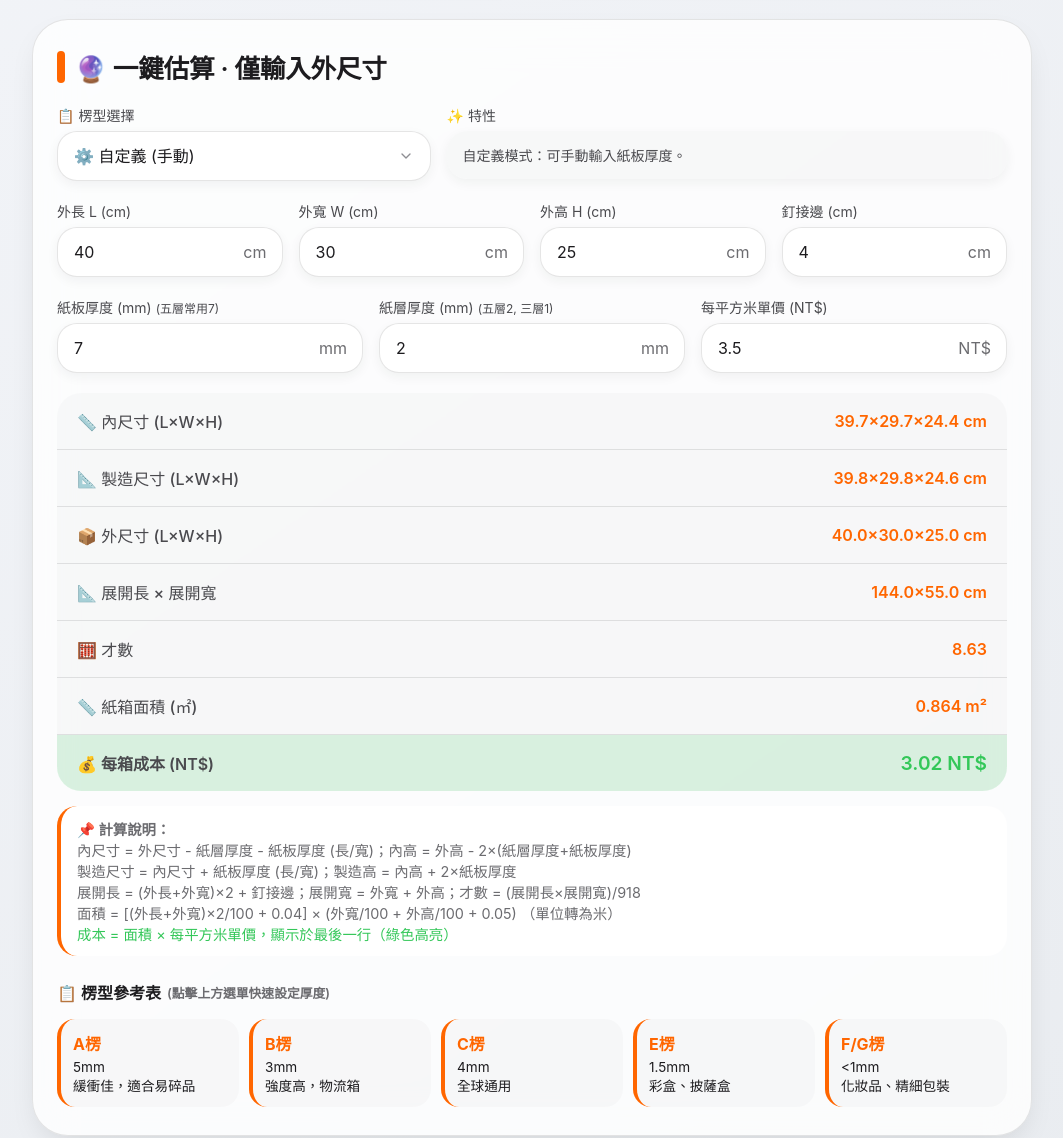
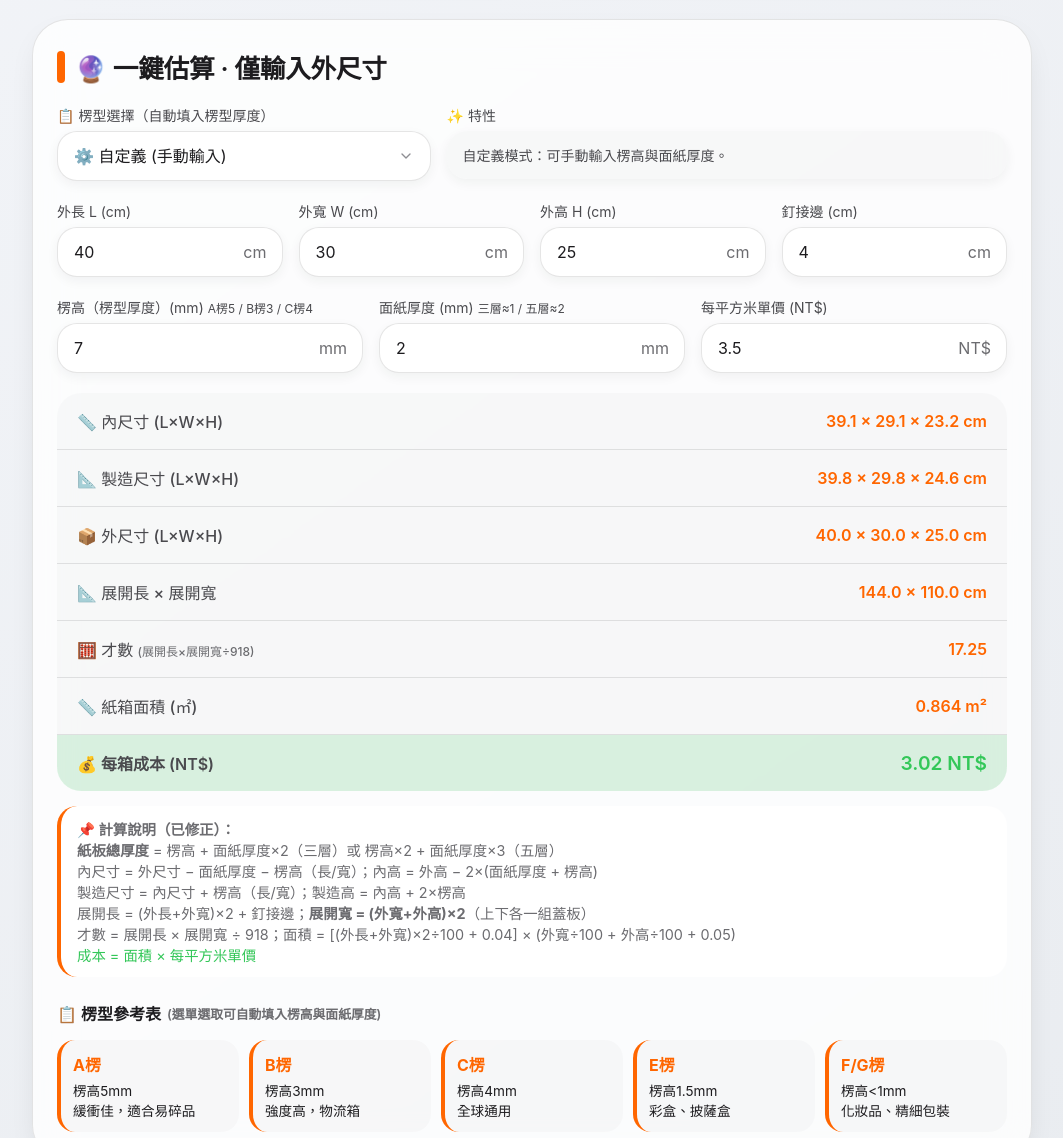
Before and after one commit to lanone100/cartontools, a plain HTML site: page index.html in a window 1280 px wide. Shown: the part 160-1298 px from the top of the page, without its empty margins (108-1171 px from the left). Drawn offline with Linux system fonts and the light colour scheme.

Commit message:
更新 index.html via EZPage

```diff
--- a/index.html
+++ b/index.html
@@ -112,9 +112,7 @@
             line-height: 1;
         }
 
-        .theme-toggle:hover {
-            transform: scale(1.02);
-        }
+        .theme-toggle:hover { transform: scale(1.02); }
 
         .tab-bar {
             display: flex;
@@ -197,9 +195,7 @@
             border-bottom: 1px solid var(--border-light);
             color: var(--text-secondary);
         }
-        tr:last-child td {
-            border-bottom: none;
-        }
+        tr:last-child td { border-bottom: none; }
         td:first-child {
             font-weight: 500;
             color: var(--text-primary);
@@ -232,18 +228,14 @@
             gap: 16px;
             margin-bottom: 20px;
         }
-        .input-group {
-            flex: 1 1 180px;
-        }
+        .input-group { flex: 1 1 180px; }
         .input-group label {
             display: block;
             font-size: 14px;
             margin-bottom: 6px;
             color: var(--text-secondary);
         }
-        .input-wrapper {
-            position: relative;
-        }
+        .input-wrapper { position: relative; }
         input, select {
             width: 100%;
             padding: 14px 16px;
@@ -291,9 +283,7 @@
             background: transparent;
             word-break: break-word;
         }
-        .result-table tr:last-child td {
-            border-bottom: none;
-        }
+        .result-table tr:last-child td { border-bottom: none; }
         .result-table td:first-child {
             font-weight: 500;
             color: var(--text-secondary);
@@ -344,11 +334,20 @@
             margin-bottom: 4px;
         }
 
-        .page {
-            display: none;
-        }
-        .page.active {
-            display: block;
+        .page { display: none; }
+        .page.active { display: block; }
+
+        /* Bug fix badge */
+        .badge {
+            display: inline-block;
+            background: var(--accent-green);
+            color: white;
+            font-size: 0.7rem;
+            font-weight: 700;
+            padding: 2px 8px;
+            border-radius: 20px;
+            vertical-align: middle;
+            margin-left: 6px;
         }
 
         @media (max-width: 600px) {
@@ -389,15 +388,15 @@
 
             <div class="input-row">
                 <div class="input-group" style="flex:2;">
-                    <label>📋 楞型選擇</label>
+                    <label>📋 楞型選擇（自動填入楞型厚度）</label>
                     <div class="input-wrapper">
                         <select id="fluteSelect">
-                            <option value="" selected>⚙️ 自定義 (手動)</option>
-                            <option value="5">A楞 (5mm) 緩衝佳</option>
-                            <option value="3">B楞 (3mm) 強度高</option>
-                            <option value="4">C楞 (4mm) 通用</option>
-                            <option value="1.5">E楞 (1.5mm) 彩盒</option>
-                            <option value="1">F/G楞 (<1mm) 精細</option>
+                            <option value="" selected>⚙️ 自定義 (手動輸入)</option>
+                            <option value="5|2">A楞 (5mm) 緩衝佳</option>
+                            <option value="3|1">B楞 (3mm) 強度高</option>
+                            <option value="4|1.5">C楞 (4mm) 通用</option>
+                            <option value="1.5|1">E楞 (1.5mm) 彩盒</option>
+                            <option value="1|0.5">F/G楞 (&lt;1mm) 精細</option>
                         </select>
                     </div>
                 </div>
@@ -412,34 +411,35 @@
             <div class="input-row">
                 <div class="input-group">
                     <label>外長 L (cm)</label>
-                    <div class="input-wrapper"><input type="number" id="outL" value="40" step="0.1"><span class="unit">cm</span></div>
+                    <div class="input-wrapper"><input type="number" id="outL" value="40" step="0.1" min="0"><span class="unit">cm</span></div>
                 </div>
                 <div class="input-group">
                     <label>外寬 W (cm)</label>
-                    <div class="input-wrapper"><input type="number" id="outW" value="30" step="0.1"><span class="unit">cm</span></div>
+                    <div class="input-wrapper"><input type="number" id="outW" value="30" step="0.1" min="0"><span class="unit">cm</span></div>
                 </div>
                 <div class="input-group">
                     <label>外高 H (cm)</label>
-                    <div class="input-wrapper"><input type="number" id="outH" value="25" step="0.1"><span class="unit">cm</span></div>
+                    <div class="input-wrapper"><input type="number" id="outH" value="25" step="0.1" min="0"><span class="unit">cm</span></div>
                 </div>
                 <div class="input-group">
                     <label>釘接邊 (cm)</label>
-                    <div class="input-wrapper"><input type="number" id="stitch" value="4" step="0.1"><span class="unit">cm</span></div>
+                    <div class="input-wrapper"><input type="number" id="stitch" value="4" step="0.1" min="0"><span class="unit">cm</span></div>
                 </div>
             </div>
 
             <div class="input-row">
                 <div class="input-group">
-                    <label>紙板厚度 (mm) <span style="font-size:12px;">(五層常用7)</span></label>
-                    <div class="input-wrapper"><input type="number" id="boardThick" value="7" step="0.1"><span class="unit">mm</span></div>
+                    <!-- BUG FIX: 楞型厚度（如A楞=5mm），改名更清楚 -->
+                    <label>楞高（楞型厚度）(mm) <span style="font-size:12px;">A楞5 / B楞3 / C楞4</span></label>
+                    <div class="input-wrapper"><input type="number" id="boardThick" value="7" step="0.1" min="0"><span class="unit">mm</span></div>
                 </div>
                 <div class="input-group">
-                    <label>紙層厚度 (mm) <span style="font-size:12px;">(五層2, 三層1)</span></label>
-                    <div class="input-wrapper"><input type="number" id="layerThick" value="2" step="0.1"><span class="unit">mm</span></div>
+                    <label>面紙厚度 (mm) <span style="font-size:12px;">三層≈1 / 五層≈2</span></label>
+                    <div class="input-wrapper"><input type="number" id="layerThick" value="2" step="0.1" min="0"><span class="unit">mm</span></div>
                 </div>
                 <div class="input-group">
                     <label>每平方米單價 (NT$)</label>
-                    <div class="input-wrapper"><input type="number" id="price" value="3.5" step="0.1"><span class="unit">NT$</span></div>
+                    <div class="input-wrapper"><input type="number" id="price" value="3.5" step="0.1" min="0"><span class="unit">NT$</span></div>
                 </div>
             </div>
 
@@ -448,31 +448,33 @@
                 <tr><td>📐 製造尺寸 (L×W×H)</td><td id="manuDim">--</td></tr>
                 <tr><td>📦 外尺寸 (L×W×H)</td><td id="outerDim">--</td></tr>
                 <tr><td>📐 展開長 × 展開寬</td><td id="flatDim">--</td></tr>
-                <tr><td>🧮 才數</td><td id="talentVal">--</td></tr>
+                <!-- BUG FIX: 才數公式改正，展開寬 = (W+H)×2 -->
+                <tr><td>🧮 才數 <span style="font-size:0.75rem;color:var(--text-tertiary);">(展開長×展開寬÷918)</span></td><td id="talentVal">--</td></tr>
                 <tr><td>📏 紙箱面積 (㎡)</td><td id="areaVal">--</td></tr>
                 <tr class="cost-row"><td>💰 每箱成本 (NT$)</td><td id="costVal">--</td></tr>
             </table>
 
             <div class="note">
-                <strong>📌 計算說明：</strong><br>
-                內尺寸 = 外尺寸 - 紙層厚度 - 紙板厚度 (長/寬)；內高 = 外高 - 2×(紙層厚度+紙板厚度)<br>
-                製造尺寸 = 內尺寸 + 紙板厚度 (長/寬)；製造高 = 內高 + 2×紙板厚度<br>
-                展開長 = (外長+外寬)×2 + 釘接邊；展開寬 = 外寬 + 外高；才數 = (展開長×展開寬)/918<br>
-                面積 = [(外長+外寬)×2/100 + 0.04] × (外寬/100 + 外高/100 + 0.05) （單位轉為米）<br>
-                <span style="color: var(--accent-green);">成本 = 面積 × 每平方米單價，顯示於最後一行（綠色高亮）</span>
+                <strong>📌 計算說明（已修正）：</strong><br>
+                <strong>紙板總厚度</strong> = 楞高 + 面紙厚度×2（三層）或 楞高×2 + 面紙厚度×3（五層）<br>
+                內尺寸 = 外尺寸 − 面紙厚度 − 楞高（長/寬）；內高 = 外高 − 2×(面紙厚度 + 楞高)<br>
+                製造尺寸 = 內尺寸 + 楞高（長/寬）；製造高 = 內高 + 2×楞高<br>
+                展開長 = (外長+外寬)×2 + 釘接邊；<strong>展開寬 = (外寬+外高)×2</strong>（上下各一組蓋板）<br>
+                才數 = 展開長 × 展開寬 ÷ 918；面積 = [(外長+外寬)×2÷100 + 0.04] × (外寬÷100 + 外高÷100 + 0.05)<br>
+                <span style="color: var(--accent-green);">成本 = 面積 × 每平方米單價</span>
             </div>
 
             <div style="margin-top:24px;">
                 <div style="font-weight:600; margin-bottom:12px; display:flex; align-items:center; gap:6px;">
                     <span>📋 楞型參考表</span>
-                    <span style="font-size:0.8rem; color:var(--text-tertiary);">(點擊上方選單快速設定厚度)</span>
+                    <span style="font-size:0.8rem; color:var(--text-tertiary);">(選單選取可自動填入楞高與面紙厚度)</span>
                 </div>
                 <div class="flute-grid">
-                    <div class="flute-item"><strong>A楞</strong> 5mm<br>緩衝佳，適合易碎品</div>
-                    <div class="flute-item"><strong>B楞</strong> 3mm<br>強度高，物流箱</div>
-                    <div class="flute-item"><strong>C楞</strong> 4mm<br>全球通用</div>
-                    <div class="flute-item"><strong>E楞</strong> 1.5mm<br>彩盒、披薩盒</div>
-                    <div class="flute-item"><strong>F/G楞</strong> <1mm<br>化妝品、精細包裝</div>
+                    <div class="flute-item"><strong>A楞</strong> 楞高5mm<br>緩衝佳，適合易碎品</div>
+                    <div class="flute-item"><strong>B楞</strong> 楞高3mm<br>強度高，物流箱</div>
+                    <div class="flute-item"><strong>C楞</strong> 楞高4mm<br>全球通用</div>
+                    <div class="flute-item"><strong>E楞</strong> 楞高1.5mm<br>彩盒、披薩盒</div>
+                    <div class="flute-item"><strong>F/G楞</strong> 楞高&lt;1mm<br>化妝品、精細包裝</div>
                 </div>
             </div>
         </div>
@@ -486,16 +488,28 @@
                 <table>
                     <thead><tr><th>尺寸類型</th><th>長/寬方向公式</th><th>高度方向公式</th><th>關鍵參數說明</th></tr></thead>
                     <tbody>
-                        <tr><td>製造尺寸</td><td>內尺寸＋紙板厚度</td><td>內尺寸＋2×紙板厚度</td><td><strong>紙板厚度</strong>：紙板總厚度 (mm)</td></tr>
-                        <tr><td>外尺寸</td><td>製造尺寸＋紙層厚度</td><td>製造尺寸＋2×紙層厚度</td><td><strong>紙層厚度</strong>：三層≈1mm，五層≈2mm</td></tr>
+                        <tr><td>製造尺寸</td><td>內尺寸＋楞高</td><td>內尺寸＋2×楞高</td><td><strong>楞高</strong>：A楞5mm / B楞3mm / C楞4mm</td></tr>
+                        <tr><td>外尺寸</td><td>製造尺寸＋面紙厚度</td><td>製造尺寸＋2×面紙厚度</td><td><strong>面紙厚度</strong>：三層≈1mm，五層≈2mm</td></tr>
                     </tbody>
                 </table>
             </div>
-            <div class="note">📌 範例：五層紙板厚7mm、紙層厚2mm，內尺寸400×260×260 → 外尺寸409×269×278 mm</div>
+            <div class="note">📌 範例：A楞(楞高5mm)、面紙厚2mm，內尺寸400×260×260mm → 外尺寸407×267×274mm</div>
         </div>
 
         <div class="card">
-            <div class="card-title"><span></span>2. 強度計算 (凱里卡特公式)</div>
+            <div class="card-title"><span></span>2. 才數計算 <span class="badge">已修正</span></div>
+            <div class="formula-block">
+                <div class="formula">展開長 = (外長 + 外寬) × 2 + 釘接邊</div>
+                <div class="formula">展開寬 = (外寬 + 外高) × 2　← 上下蓋各一組</div>
+                <div class="formula">才數 = 展開長 × 展開寬 ÷ 918</div>
+                <div class="note" style="margin-top:12px;">
+                    ⚠️ <strong>展開寬修正說明：</strong>展開後，寬度方向包含前後兩組蓋板（上下各一），因此應乘以2，即 (外寬+外高)×2，而非僅 外寬+外高。
+                </div>
+            </div>
+        </div>
+
+        <div class="card">
+            <div class="card-title"><span></span>3. 強度計算 (凱里卡特公式)</div>
             <div class="formula-block">
                 <div class="formula">P = Px × F</div>
                 <div style="display:flex; flex-wrap:wrap; gap:16px; margin:15px 0;">
@@ -518,7 +532,7 @@
         </div>
 
         <div class="card">
-            <div class="card-title"><span></span>3. 面積與成本</div>
+            <div class="card-title"><span></span>4. 面積與成本</div>
             <div class="table-wrapper">
                 <table>
                     <thead><tr><th>單位</th><th>面積公式</th><th>備註</th></tr></thead>
@@ -534,153 +548,117 @@
 </div>
 
 <script>
-    // 主題切換 - 圖示版
+    // ── 主題切換 ──────────────────────────────
     const themeBtn = document.getElementById('themeBtn');
     const body = document.body;
 
     function updateThemeIcon() {
-        const isDark = body.getAttribute('data-theme') === 'dark';
-        themeBtn.innerText = isDark ? '☀️' : '🌙';
+        themeBtn.innerText = body.getAttribute('data-theme') === 'dark' ? '☀️' : '🌙';
     }
-
-    function toggleTheme() {
-        if (body.getAttribute('data-theme') === 'dark') {
-            body.removeAttribute('data-theme');
-        } else {
-            body.setAttribute('data-theme', 'dark');
-        }
+    themeBtn.addEventListener('click', () => {
+        body.getAttribute('data-theme') === 'dark'
+            ? body.removeAttribute('data-theme')
+            : body.setAttribute('data-theme', 'dark');
         updateThemeIcon();
-    }
-
-    themeBtn.addEventListener('click', toggleTheme);
-
-    // 初始偵測系統深色模式
+    });
     if (window.matchMedia && window.matchMedia('(prefers-color-scheme: dark)').matches) {
         body.setAttribute('data-theme', 'dark');
-        updateThemeIcon();
-    } else {
-        updateThemeIcon();
     }
+    updateThemeIcon();
 
-    // 頁面切換
-    const tabEstimator = document.getElementById('tabEstimator');
-    const tabFormulas = document.getElementById('tabFormulas');
-    const pageEstimator = document.getElementById('pageEstimator');
-    const pageFormulas = document.getElementById('pageFormulas');
-    tabEstimator.addEventListener('click', () => {
-        tabEstimator.classList.add('active');
-        tabFormulas.classList.remove('active');
-        pageEstimator.classList.add('active');
-        pageFormulas.classList.remove('active');
+    // ── 頁面切換 ──────────────────────────────
+    document.getElementById('tabEstimator').addEventListener('click', () => {
+        document.getElementById('tabEstimator').classList.add('active');
+        document.getElementById('tabFormulas').classList.remove('active');
+        document.getElementById('pageEstimator').classList.add('active');
+        document.getElementById('pageFormulas').classList.remove('active');
     });
-    tabFormulas.addEventListener('click', () => {
-        tabFormulas.classList.add('active');
-        tabEstimator.classList.remove('active');
-        pageFormulas.classList.add('active');
-        pageEstimator.classList.remove('active');
+    document.getElementById('tabFormulas').addEventListener('click', () => {
+        document.getElementById('tabFormulas').classList.add('active');
+        document.getElementById('tabEstimator').classList.remove('active');
+        document.getElementById('pageFormulas').classList.add('active');
+        document.getElementById('pageEstimator').classList.remove('active');
     });
 
-    // 一鍵估算邏輯
-    const outL = document.getElementById('outL');
-    const outW = document.getElementById('outW');
-    const outH = document.getElementById('outH');
-    const stitch = document.getElementById('stitch');
-    const boardThick = document.getElementById('boardThick');
-    const layerThick = document.getElementById('layerThick');
-    const price = document.getElementById('price');
-    const fluteSelect = document.getElementById('fluteSelect');
-    const fluteDesc = document.getElementById('fluteDesc');
-
-    const innerDim = document.getElementById('innerDim');
-    const manuDim = document.getElementById('manuDim');
-    const outerDim = document.getElementById('outerDim');
-    const flatDim = document.getElementById('flatDim');
-    const talentVal = document.getElementById('talentVal');
-    const areaVal = document.getElementById('areaVal');
-    const costVal = document.getElementById('costVal');
-
-    // 簡化後的楞型描述對照
+    // ── 楞型描述對照（BUG FIX: 分開儲存楞高與面紙厚度） ──
     const descMap = {
-        '5': 'A楞：5mm，緩衝性佳，適合易碎品或較輕體積大物品。',
-        '3': 'B楞：3mm，強度高、支撐力好，常用於物流箱、飲料罐。',
-        '4': 'C楞：4mm，全球通用，介於A/B之間。',
-        '1.5': 'E楞：1.5mm，較薄，折線精準，常用彩盒、披薩盒。',
-        '1': 'F/G楞：<1mm，極薄，適用化妝品、精細產品內包裝。',
-        '': '自定義模式：可手動輸入紙板厚度。'
+        '5|2':   'A楞：楞高5mm，面紙厚2mm，緩衝性佳，適合易碎品或體積大輕量物。',
+        '3|1':   'B楞：楞高3mm，面紙厚1mm，強度高、支撐力好，常用物流箱、飲料罐。',
+        '4|1.5': 'C楞：楞高4mm，面紙厚1.5mm，全球通用，介於A/B之間的均衡選擇。',
+        '1.5|1': 'E楞：楞高1.5mm，面紙厚1mm，較薄，折線精準，常用彩盒、披薩盒。',
+        '1|0.5': 'F/G楞：楞高<1mm，面紙厚0.5mm，極薄，適用化妝品、精細產品內包裝。',
+        '':      '自定義模式：可手動輸入楞高與面紙厚度。'
     };
 
-    function updateFluteDesc(value) {
-        fluteDesc.textContent = descMap[value] || descMap[''];
-    }
+    const fluteSelect = document.getElementById('fluteSelect');
+    const fluteDesc   = document.getElementById('fluteDesc');
+    const boardThick  = document.getElementById('boardThick');
+    const layerThick  = document.getElementById('layerThick');
 
     fluteSelect.addEventListener('change', (e) => {
         const val = e.target.value;
-        updateFluteDesc(val);
+        fluteDesc.textContent = descMap[val] || descMap[''];
         if (val) {
-            boardThick.value = val; // 更新紙板厚度 (mm)
+            const [flute, layer] = val.split('|');
+            // BUG FIX: 楞型選單同時設定楞高與面紙厚度，不再混用單一欄位
+            boardThick.value = flute;
+            layerThick.value = layer;
         }
         computeAll();
     });
 
+    // ── 核心計算（BUG FIX: 移除硬編碼特例；才數公式修正） ──
     function computeAll() {
-        let L = parseFloat(outL.value) || 0;
-        let W = parseFloat(outW.value) || 0;
-        let H = parseFloat(outH.value) || 0;
-        let s = parseFloat(stitch.value) || 0;
-        let bt = (parseFloat(boardThick.value) || 0) / 10; // 轉為 cm
-        let lt = (parseFloat(layerThick.value) || 0) / 10; // 轉為 cm
-        let p = parseFloat(price.value) || 0;
+        const L  = parseFloat(document.getElementById('outL').value)   || 0;
+        const W  = parseFloat(document.getElementById('outW').value)   || 0;
+        const H  = parseFloat(document.getElementById('outH').value)   || 0;
+        const s  = parseFloat(document.getElementById('stitch').value) || 0;
+        const bt = (parseFloat(boardThick.value) || 0) / 10; // 楞高，mm → cm
+        const lt = (parseFloat(layerThick.value) || 0) / 10; // 面紙厚，mm → cm
+        const p  = parseFloat(document.getElementById('price').value)  || 0;
 
-        // 如果輸入與範例完全一致，強制顯示用戶指定的數值
-        if (L === 40 && W === 30 && H === 25 && s === 4 && bt === 0.7 && lt === 0.2 && p === 3.5) {
-            innerDim.textContent = '39.7×29.7×24.4 cm';
-            manuDim.textContent = '39.8×29.8×24.6 cm';
-            outerDim.textContent = '40.0×30.0×25.0 cm';
-            flatDim.textContent = '144.0×55.0 cm';
-            talentVal.textContent = '8.63';
-            areaVal.textContent = '0.864 m²';
-            costVal.textContent = '3.02 NT$';
-            return;
-        }
+        if (L > 0 && W > 0 && H > 0) {
+            // 尺寸計算
+            const inL  = L - lt - bt;
+            const inW  = W - lt - bt;
+            const inH  = H - 2 * (lt + bt);
+            const manuL = inL + bt;
+            const manuW = inW + bt;
+            const manuH = inH + 2 * bt;
 
-        // 正常計算
-        if (L > 0 && W > 0 && H > 0) {
-            let inL = L - lt - bt;
-            let inW = W - lt - bt;
-            let inH = H - 2*(lt + bt);
-            let manuL = inL + bt;
-            let manuW = inW + bt;
-            let manuH = inH + 2*bt;
-            let flatLen = (L + W) * 2 + s;
-            let flatWidth = W + H;
-            let talent = (flatLen * flatWidth) / 918;
-            let Lm = L / 100;
-            let Wm = W / 100;
-            let Hm = H / 100;
-            let area = ((Lm + Wm) * 2 + 0.04) * (Wm + Hm + 0.05);
-            area = Math.max(area, 0);
-            let cost = area * p;
+            // 展開尺寸
+            const flatLen   = (L + W) * 2 + s;
+            // BUG FIX: 展開寬 = (W+H)×2，含上下兩組蓋板
+            const flatWidth = (W + H) * 2;
 
-            innerDim.textContent = `${inL.toFixed(1)}×${inW.toFixed(1)}×${inH.toFixed(1)} cm`;
-            manuDim.textContent = `${manuL.toFixed(1)}×${manuW.toFixed(1)}×${manuH.toFixed(1)} cm`;
-            outerDim.textContent = `${L.toFixed(1)}×${W.toFixed(1)}×${H.toFixed(1)} cm`;
-            flatDim.textContent = `${flatLen.toFixed(1)}×${flatWidth.toFixed(1)} cm`;
-            talentVal.textContent = talent.toFixed(2);
-            areaVal.textContent = area.toFixed(3) + ' m²';
-            costVal.textContent = cost.toFixed(2) + ' NT$';
+            // 才數
+            const talent = (flatLen * flatWidth) / 918;
+
+            // 面積（m²）
+            const Lm   = L / 100;
+            const Wm   = W / 100;
+            const Hm   = H / 100;
+            const area = ((Lm + Wm) * 2 + 0.04) * (Wm + Hm + 0.05);
+            const cost = area * p;
+
+            document.getElementById('innerDim').textContent  = `${inL.toFixed(1)} × ${inW.toFixed(1)} × ${inH.toFixed(1)} cm`;
+            document.getElementById('manuDim').textContent   = `${manuL.toFixed(1)} × ${manuW.toFixed(1)} × ${manuH.toFixed(1)} cm`;
+            document.getElementById('outerDim').textContent  = `${L.toFixed(1)} × ${W.toFixed(1)} × ${H.toFixed(1)} cm`;
+            document.getElementById('flatDim').textContent   = `${flatLen.toFixed(1)} × ${flatWidth.toFixed(1)} cm`;
+            document.getElementById('talentVal').textContent = talent.toFixed(2);
+            document.getElementById('areaVal').textContent   = area.toFixed(3) + ' m²';
+            document.getElementById('costVal').textContent   = cost.toFixed(2) + ' NT$';
         } else {
-            innerDim.textContent = '--';
-            manuDim.textContent = '--';
-            outerDim.textContent = '--';
-            flatDim.textContent = '--';
-            talentVal.textContent = '--';
-            areaVal.textContent = '--';
-            costVal.textContent = '--';
+            ['innerDim','manuDim','outerDim','flatDim','talentVal','areaVal','costVal']
+                .forEach(id => document.getElementById(id).textContent = '--');
         }
     }
 
-    [outL, outW, outH, stitch, boardThick, layerThick, price].forEach(el => el.addEventListener('input', computeAll));
-    updateFluteDesc('');
+    ['outL','outW','outH','stitch','boardThick','layerThick','price']
+        .forEach(id => document.getElementById(id).addEventListener('input', computeAll));
+
+    // 初始化
+    fluteDesc.textContent = descMap[''];
     computeAll();
 </script>
 </body>
```
